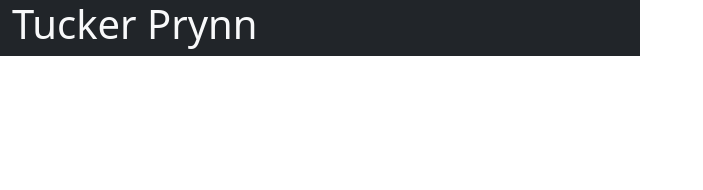
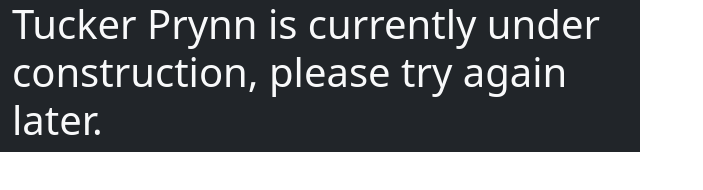
Before and after one commit to TuckerPrynn/tuckerprynn.com, a plain HTML site: page index.html in a window 1280 px wide. Shown: the whole page, without its empty margins (0-703 px from the left). Drawn offline with nearby package versions, Linux system fonts and the light colour scheme.

Commit message:
Update index.html

```diff
--- a/index.html
+++ b/index.html
@@ -13,7 +13,7 @@
       <div class="container-fluid">
         <div class="row">
             <div class="col-md-6 justify-content-center bg-dark">
-                <h1 class="text-light">Tucker Prynn</h1>
+                <h1 class="text-light">Tucker Prynn is currently under construction, please try again later.</h1>
             </div>
         </div>
       </div>
```
